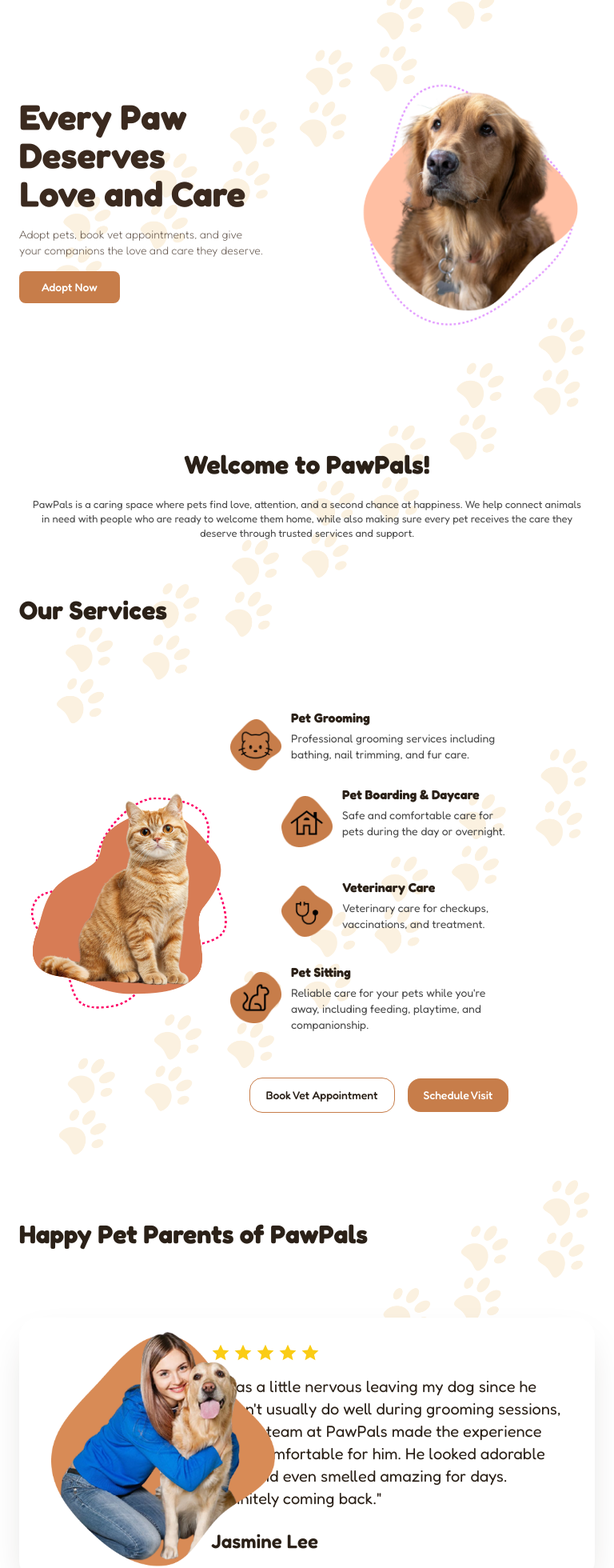
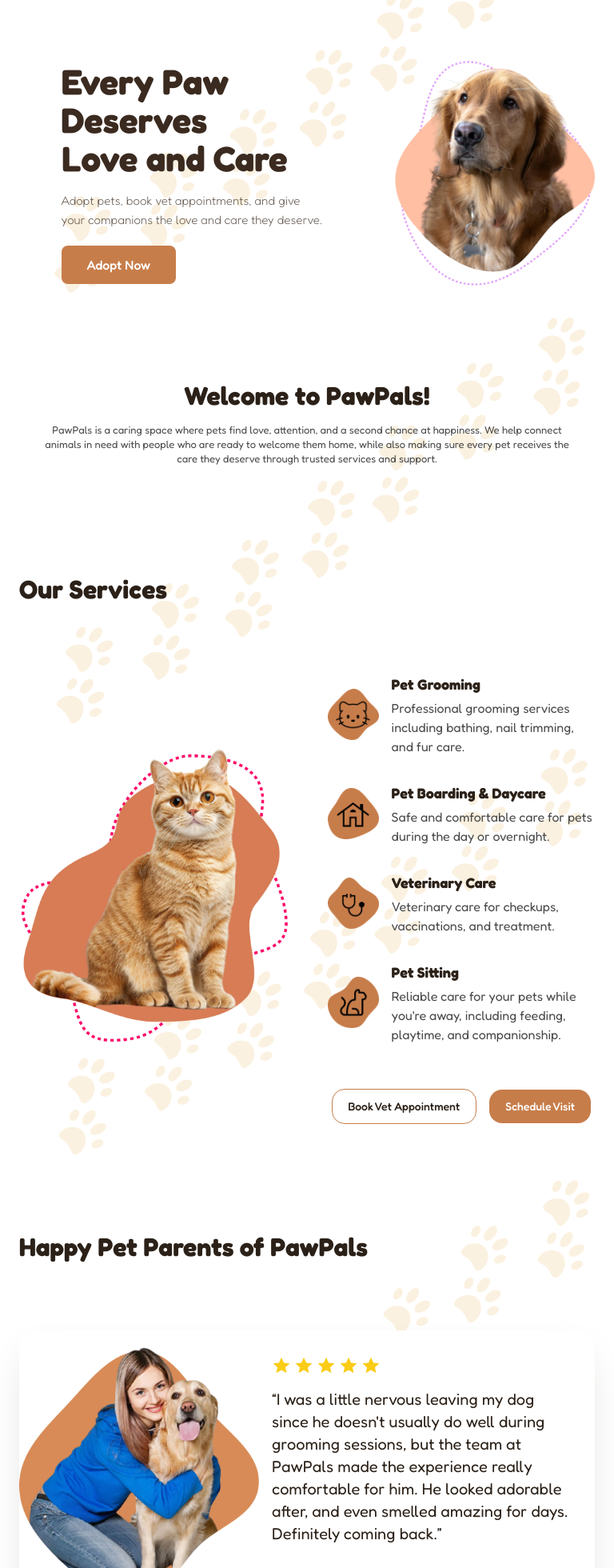
Before and after one commit to jandr003/PawPals, a Next.js app: page / in a window 768 px wide. Shown: the part 160-2120 px from the top of the page at 80% size. Built offline with nearby package versions, Linux system fonts and the light colour scheme.

Commit message:
Update PawPals pages and components

```diff
--- a/app/adopt/bella/page.jsx
+++ b/app/adopt/bella/page.jsx
@@ -134,7 +134,7 @@
               </h2>
               <div className="mt-3 space-y-3 text-lg leading-relaxed text-[#5C4A3D]">
                 <p>
-                  Bella is a warm, high-energy companion who thrives on attention and activity. Like most Labradors, she's eager to please, quick to learn, and happiest when she has a job to do — whether that's fetching a ball, greeting you at the door, or simply keeping you company on the couch after a long walk.
+                  Bella is a warm, high-energy companion who thrives on attention and activity. Like most Labradors, she&apos;s eager to please, quick to learn, and happiest when she has a job to do — whether that&apos;s fetching a ball, greeting you at the door, or simply keeping you company on the couch after a long walk.
                 </p>
                 <p>
                   She does well with an active household that can match her energy and give her regular exercise. Her friendly, food-motivated nature makes her easy to train, and she gets along well with people of all ages.
--- a/app/adopt/simba/page.jsx
+++ b/app/adopt/simba/page.jsx
@@ -134,10 +134,10 @@
               </h2>
               <div className="mt-3 space-y-3 text-lg leading-relaxed text-[#5C4A3D]">
                 <p>
-                  Simba is a confident, proud young orange tabby who carries himself like he owns the place. He's happiest stretched out in a patch of sunlight, watching everything around him with calm, curious eyes.
+                  Simba is a confident, proud young orange tabby who carries himself like he owns the place. He&apos;s happiest stretched out in a patch of sunlight, watching everything around him with calm, curious eyes.
                 </p>
                 <p>
-                  He does best in a quiet, sunny home with a cozy window spot to call his own. Give him a little time to warm up, and he'll reward you with a loyal, easygoing companion who loves being near his people.
+                  He does best in a quiet, sunny home with a cozy window spot to call his own. Give him a little time to warm up, and he&apos;ll reward you with a loyal, easygoing companion who loves being near his people.
                 </p>
               </div>
             </div>
--- a/app/components/Hero.jsx
+++ b/app/components/Hero.jsx
@@ -40,16 +40,16 @@
   );
 }
 
-function TrimmedImg({ src, alt, className }) {
+function TrimmedImg({ src, alt, className, query = "(max-width: 767px)" }) {
   const [trim, setTrim] = useState(null);
   const [mob, setMob] = useState(false);
   useEffect(() => {
-    const mq = window.matchMedia("(max-width: 767px)");
+    const mq = window.matchMedia(query);
     const f = () => setMob(mq.matches);
     f();
     mq.addEventListener("change", f);
     return () => mq.removeEventListener("change", f);
-  }, []);
+  }, [query]);
   useEffect(() => {
     const im = new window.Image();
     im.onload = () => {
@@ -124,7 +124,7 @@
 
 export default function Hero() {
   return (
-    <section className="relative overflow-x-clip pb-[100px]">
+    <section className="relative overflow-x-clip pb-[100px] md:pb-[160px]">
       <div className="pointer-events-none absolute inset-0">
         {PAW_POSITIONS.map((p, i) => (
           <div
@@ -146,27 +146,28 @@
         ))}
       </div>
 
-      <div className="relative flex w-full flex-col-reverse items-center gap-8 px-6 pt-0 md:flex-row md:items-center md:justify-between md:gap-4 md:pl-12 md:pr-9 md:pt-16 lg:items-start lg:gap-0 lg:pl-24 lg:pr-16 lg:pt-24 xl:pl-80 xl:pr-48">
-        <div className="w-full md:max-w-[400px] md:max-lg:text-left lg:max-w-[460px] xl:max-w-[720px]">
-          <h1 className="font-fredoka font-semibold leading-[1.1] text-text text-[36px] md:max-lg:font-bold md:text-[44px] lg:text-[48px] xl:text-[72px]">
-            Every Paw <br className="hidden md:max-lg:block" />Deserves <br className="hidden md:max-lg:block" />Love and Care
+      <div className="relative flex w-full flex-col-reverse items-center gap-8 px-6 pt-0 md:mx-auto md:max-w-[1100px] md:flex-row md:items-center md:justify-center md:gap-[clamp(24px,5vw,80px)] md:px-[clamp(24px,5vw,80px)] md:pt-2 lg:pt-4 xl:mx-0 xl:max-w-none xl:items-start xl:justify-between xl:gap-0 xl:pl-80 xl:pr-48 xl:pt-24">
+        <div className="w-full md:w-auto md:text-left xl:max-w-[720px]">
+          <h1 className="font-fredoka font-semibold leading-[1.1] text-text text-[36px] md:max-xl:font-bold md:text-[length:clamp(44px,5.4vw,64px)] xl:text-[72px]">
+            Every Paw <br className="hidden md:max-xl:block" />Deserves <br className="hidden md:max-xl:block" />Love and Care
           </h1>
-          <p className="mt-4 max-w-full font-fredoka font-light leading-relaxed text-text/80 text-base md:mt-4 md:max-w-[340px] md:text-sm lg:mt-6 lg:max-w-[420px] lg:text-lg xl:max-w-[560px] xl:text-2xl">
-            Adopt pets, book vet appointments, and give <br className="hidden md:max-lg:block" />your companions the love and care they deserve.
+          <p className="mt-4 max-w-full font-fredoka font-light leading-relaxed text-text/80 text-base md:mt-4 md:text-[length:clamp(15px,1.9vw,20px)] xl:mt-6 xl:max-w-[560px] xl:text-2xl">
+            Adopt pets, book vet appointments, and give <br className="hidden md:max-xl:block" />your companions the love and care they deserve.
           </p>
-          <button className="mt-6 rounded-full bg-button font-fredoka font-medium text-white shadow-[0_10px_24px_-10px_rgba(199,125,74,0.6)] transition hover:brightness-95 px-8 py-3 text-base md:mt-4 md:rounded-lg md:px-7 md:py-2.5 md:text-sm md:shadow-none lg:mt-8 lg:rounded-full lg:px-9 lg:py-4 lg:text-base lg:shadow-[0_10px_24px_-10px_rgba(199,125,74,0.6)] xl:px-12 xl:py-5 xl:text-xl">
+          <button className="mt-6 rounded-full bg-button font-fredoka font-medium text-white shadow-[0_10px_24px_-10px_rgba(199,125,74,0.6)] transition hover:brightness-95 px-8 py-3 text-base md:mt-5 md:rounded-lg md:px-8 md:py-3 md:text-base md:shadow-none lg:mt-6 lg:px-10 lg:py-3.5 lg:text-lg xl:mt-8 xl:rounded-full xl:px-12 xl:py-5 xl:text-xl xl:shadow-[0_10px_24px_-10px_rgba(199,125,74,0.6)]">
             Adopt Now
           </button>
         </div>
 
-        <img
+        <TrimmedImg
           src="/home/HOME-PICTURE-1.png"
           alt="Happy pet"
-          className="w-[80%] max-w-[300px] object-contain md:w-[320px] md:max-w-[320px] md:shrink-0 lg:w-full lg:-mt-16 lg:max-w-[460px] xl:-mt-52 xl:max-w-[700px]"
+          query="(min-width: 768px) and (max-width: 1279px)"
+          className="w-[80%] max-w-[300px] object-contain md:w-[clamp(250px,32vw,390px)] md:max-w-none md:shrink-0 xl:-mt-52 xl:w-full xl:max-w-[700px]"
         />
       </div>
 
-      <div className="relative mx-auto mt-10 w-[700px] max-w-full px-6 text-center md:mt-[100px] md:w-[740px] md:px-6 lg:w-[700px] lg:px-8">
+      <div className="relative mx-auto mt-10 w-[700px] max-w-full px-6 text-center md:mt-[120px] md:mb-[130px] md:w-[740px] md:px-6 lg:w-[700px] lg:px-8 xl:mt-[100px] xl:mb-0">
         <h2 className="font-fredoka text-[30px] font-bold text-[#2B2118] md:text-[32px] lg:text-[36px] xl:text-[44px]">
           Welcome to PawPals!
         </h2>
@@ -179,56 +180,56 @@
         </p>
       </div>
 
-      <div className="relative mx-auto mt-16 max-w-6xl px-6 text-left md:mt-24 md:px-8 lg:mt-[195px]">
+      <div className="relative mx-auto mt-16 max-w-6xl px-6 text-left md:mt-24 md:px-8 lg:mt-[130px] xl:mt-[195px]">
         <h2 className="font-fredoka text-[28px] font-bold text-[#2B2118] md:text-[32px] lg:text-[40px]">
           Our Services
         </h2>
       </div>
 
-      <div className="relative mx-auto mt-0 flex max-w-6xl flex-col items-center gap-8 px-6 md:mt-8 md:flex-row md:flex-nowrap md:items-center md:gap-6 lg:gap-20 xl:gap-28 xl:px-8">
+      <div className="relative mx-auto mt-0 flex max-w-6xl flex-col items-center gap-8 px-6 md:mt-8 md:flex-row md:flex-nowrap md:items-center md:justify-center md:gap-10 lg:gap-14 xl:gap-28 xl:px-8">
         <img
           src="/home/HOME-PICTURE-2.png"
           alt="Our Services"
-          className="-mt-14 w-full max-w-[280px] shrink-0 object-contain md:mt-0 md:max-w-[280px] lg:max-w-[420px] xl:max-w-[450px]"
+          className="-mt-14 w-full max-w-[280px] shrink-0 object-contain md:mt-0 md:w-[48%] md:max-w-[380px] md:scale-110 lg:w-[46%] lg:max-w-[500px] lg:scale-105 xl:w-full xl:max-w-[450px] xl:scale-100"
         />
 
-        <div className="flex w-full min-w-0 flex-col gap-6 md:-ml-6 md:mt-8 md:max-w-[340px] md:gap-8 lg:ml-0 lg:max-w-[420px] lg:gap-10 xl:-ml-6 xl:max-w-none xl:gap-12">
+        <div className="flex w-full min-w-0 flex-col gap-6 md:ml-0 md:mt-0 md:max-w-none md:flex-1 md:gap-8 lg:gap-9 xl:-ml-6 xl:mt-8 xl:gap-12">
           <div className="flex items-center gap-4">
-            <img src="/home/OUR-SERVICES1.png" alt="Service 1" className="h-14 w-14 shrink-0 object-contain md:-ml-4 md:h-16 md:w-16" />
-            <div className="min-w-0 flex-1 md:-ml-1 md:-mt-6">
-              <h3 className="font-fredoka text-base font-bold text-[#2B2118] lg:text-lg">Pet Grooming</h3>
-              <p className="mt-1 font-fredoka text-sm text-[#4A4A4A] lg:text-xl">
+            <img src="/home/OUR-SERVICES1.png" alt="Service 1" className="h-14 w-14 shrink-0 object-contain md:h-16 md:w-16 xl:-ml-4" />
+            <div className="min-w-0 flex-1 xl:-ml-1 xl:-mt-6">
+              <h3 className="font-fredoka text-base font-bold text-[#2B2118] md:text-lg">Pet Grooming</h3>
+              <p className="mt-1 font-fredoka text-sm text-[#4A4A4A] md:text-base xl:text-xl">
                 Professional grooming services including bathing, nail trimming, and fur care.
               </p>
             </div>
           </div>
 
           <div className="flex items-center gap-4">
-            <img src="/home/OUR-SERVICES2.png" alt="Service 2" className="h-14 w-14 shrink-0 object-contain md:ml-12 md:h-16 md:w-16" />
-            <div className="min-w-0 flex-1 md:-ml-1 md:-mt-6">
-              <h3 className="font-fredoka text-base font-bold text-[#2B2118] lg:text-lg">Pet Boarding &amp; Daycare</h3>
-              <p className="mt-1 font-fredoka text-sm text-[#4A4A4A] lg:text-xl">
+            <img src="/home/OUR-SERVICES2.png" alt="Service 2" className="h-14 w-14 shrink-0 object-contain md:h-16 md:w-16 xl:ml-12" />
+            <div className="min-w-0 flex-1 xl:-ml-1 xl:-mt-6">
+              <h3 className="font-fredoka text-base font-bold text-[#2B2118] md:text-lg">Pet Boarding &amp; Daycare</h3>
+              <p className="mt-1 font-fredoka text-sm text-[#4A4A4A] md:text-base xl:text-xl">
                 Safe and comfortable care for pets during the day or overnight.
               </p>
             </div>
           </div>
 
           <div className="flex items-center gap-4">
-            <img src="/home/OUR-SERVICES3.png" alt="Service 3" className="h-14 w-14 shrink-0 object-contain md:ml-12 md:mt-4 md:h-16 md:w-16" />
-            <div className="min-w-0 flex-1 md:-ml-1">
-              <h3 className="font-fredoka text-base font-bold text-[#2B2118] lg:text-lg">Veterinary Care</h3>
-              <p className="mt-1 font-fredoka text-sm text-[#4A4A4A] lg:text-xl">
+            <img src="/home/OUR-SERVICES3.png" alt="Service 3" className="h-14 w-14 shrink-0 object-contain md:h-16 md:w-16 xl:ml-12 xl:mt-4" />
+            <div className="min-w-0 flex-1 xl:-ml-1">
+              <h3 className="font-fredoka text-base font-bold text-[#2B2118] md:text-lg">Veterinary Care</h3>
+              <p className="mt-1 font-fredoka text-sm text-[#4A4A4A] md:text-base xl:text-xl">
                 Veterinary care for checkups, vaccinations, and treatment.
               </p>
             </div>
           </div>
 
           <div className="flex items-center gap-4">
-            <img src="/home/OUR-SERVICES4.png" alt="Service 4" className="h-14 w-14 shrink-0 object-contain md:-ml-4 md:h-16 md:w-16" />
-            <div className="min-w-0 flex-1 md:-ml-1">
-              <h3 className="font-fredoka text-base font-bold text-[#2B2118] lg:text-lg">Pet Sitting</h3>
-              <p className="mt-1 font-fredoka text-sm text-[#4A4A4A] lg:text-xl">
-                Reliable care for your pets while you're away, including feeding, playtime, and companionship.
+            <img src="/home/OUR-SERVICES4.png" alt="Service 4" className="h-14 w-14 shrink-0 object-contain md:h-16 md:w-16 xl:-ml-4" />
+            <div className="min-w-0 flex-1 xl:-ml-1">
+              <h3 className="font-fredoka text-base font-bold text-[#2B2118] md:text-lg">Pet Sitting</h3>
+              <p className="mt-1 font-fredoka text-sm text-[#4A4A4A] md:text-base xl:text-xl">
+                Reliable care for your pets while you&apos;re away, including feeding, playtime, and companionship.
               </p>
             </div>
           </div>
@@ -244,7 +245,7 @@
         </div>
       </div>
 
-      <div className="relative mx-auto mt-20 max-w-6xl px-6 text-left md:mt-32 md:px-8 lg:mt-[280px]">
+      <div className="relative mx-auto mt-20 max-w-6xl px-6 text-left md:mt-[130px] md:px-8 lg:mt-[130px] xl:mt-[280px]">
         <h2 className="font-fredoka text-[28px] font-bold text-[#2B2118] md:text-[32px] lg:text-[40px]">
           Happy Pet Parents of PawPals
         </h2>
@@ -253,25 +254,28 @@
       {TESTIMONIALS.map((t, i) => (
         <div
           key={t.name}
-          className={`relative mx-auto flex max-w-6xl flex-col-reverse items-center px-6 md:block md:px-10 ${
-            i === 0 ? "mt-10 md:mt-[55px]" : "mt-10 md:mt-[120px]"
+          className={`testimonial-row relative mx-auto flex max-w-6xl flex-col-reverse items-center px-6 md:block md:px-6 lg:px-10 ${
+            i === 0 ? "mt-10 md:mt-[55px]" : "mt-10 md:mt-16 lg:mt-[120px]"
           }`}
         >
-          <div className="relative w-full rounded-3xl bg-white p-6 pt-16 shadow-[0_20px_50px_-20px_rgba(43,33,24,0.25)] md:p-8 md:pl-[240px] lg:p-10 lg:pl-[440px]">
+          <div className="relative w-full rounded-3xl bg-white p-6 pt-16 shadow-[0_20px_50px_-20px_rgba(43,33,24,0.25)] md:p-8 md:pl-[316px] lg:p-10 lg:pl-[440px]">
             <Stars />
             <p className="font-fredoka text-base leading-relaxed text-[#2B2118] md:text-xl lg:max-w-[600px] lg:text-2xl">
-              "{t.text}"
+              &ldquo;{t.text}&rdquo;
             </p>
             <p className="mt-4 font-fredoka text-xl font-semibold text-[#2B2118] md:mt-6 md:text-2xl lg:text-3xl">
               {t.name}
             </p>
           </div>
 
-          <TrimmedImg
-            src={t.img}
-            alt="Happy pet parent"
-            className="relative z-10 -mb-9 h-auto w-[88%] object-contain md:absolute md:left-16 md:top-1/2 md:mb-0 md:w-[280px] md:-translate-y-1/2 lg:left-12 lg:w-[420px] xl:w-[400px]"
-          />
+          <div className="relative z-10 -mb-9 w-[88%] md:absolute md:left-6 md:top-1/2 md:mb-0 md:h-[320px] md:w-[300px] md:-translate-y-1/2 lg:left-12 lg:h-auto lg:w-[420px] xl:w-[400px]">
+            <TrimmedImg
+              src={t.img}
+              alt="Happy pet parent"
+              query="(max-width: 1023px)"
+              className="block h-auto w-full object-contain md:h-full lg:h-auto"
+            />
+          </div>
         </div>
       ))}
 
@@ -310,7 +314,7 @@
           </button>
         </div>
 
-        <div className="relative mx-auto mt-24 max-w-6xl text-left md:mt-56">
+        <div className="relative mx-auto mt-20 max-w-6xl text-left md:mt-[130px]">
           <h2 className="font-fredoka text-[30px] font-bold text-[#2B2118] md:text-[40px] xl:text-[44px]">
             Pet Care Stories
           </h2>
@@ -324,8 +328,8 @@
                 <img src={p.img} alt={p.title} width={800} height={533} className="block h-56 w-full object-cover md:h-64" />
                 <div className="p-5">
                   <h3 className="font-fredoka text-xl font-bold text-[#2B2118]">{p.title}</h3>
-                  <p className="mt-2 text-sm text-[#4A4A4A]">{p.text}</p>
-                  <p className="mt-3 text-xs text-[#8A8A8A]">24 May 2026</p>
+                  <p className="mt-2 font-fredoka text-sm text-[#4A4A4A]">{p.text}</p>
+                  <p className="mt-3 font-fredoka text-xs text-[#8A8A8A]">24 May 2026</p>
                   <Link href="/blog" className="mt-2 inline-block font-fredoka font-semibold text-[#2B2118] transition-colors hover:text-button">
                     Read more
                   </Link>
--- a/app/global.css
+++ b/app/global.css
@@ -1,6 +1,12 @@
 @tailwind base;
 @tailwind components;
 @tailwind utilities;
+
+*,
+*::before,
+*::after {
+	font-family: var(--font-fredoka), "Fredoka", sans-serif !important;
+}
 
 html {
 	scroll-behavior: smooth;
@@ -138,15 +144,6 @@
 	}
 
 	html,
-	body,
-	button,
-	input,
-	textarea,
-	select {
-		font-family: var(--font-fredoka);
-	}
-
-	html,
 	body {
 		overflow-x: hidden;
 	}
@@ -156,3 +153,78 @@
 		max-width: none !important;
 	}
 }
+
+@media (min-width: 768px) and (max-width: 1279px) {
+	.about-hero > img:nth-of-type(2) {
+		width: 100% !important;
+		max-width: none !important;
+		margin: 0 !important;
+	}
+
+	.about-hero .about-hero-copy-wrap {
+		margin-top: 0 !important;
+		padding-left: 0 !important;
+		padding-right: 0 !important;
+		padding-top: clamp(145px, 15vw, 188px) !important;
+	}
+
+	.about-hero .about-hero-copy {
+		padding-left: clamp(4.75rem, 8.5vw, 6.5rem) !important;
+		padding-right: 1rem !important;
+		padding-bottom: 0 !important;
+		padding-top: clamp(1.25rem, 2.4vw, 2rem) !important;
+	}
+
+	.about-hero .about-hero-title {
+		font-size: clamp(2.25rem, 4vw, 2.75rem) !important;
+		line-height: 1.05 !important;
+	}
+
+	.about-hero .about-hero-subtitle {
+		margin-top: 0.75rem !important;
+		max-width: none !important;
+		font-size: clamp(0.9rem, 1.55vw, 1.05rem) !important;
+		line-height: 1.25 !important;
+		white-space: nowrap;
+	}
+
+	main > nav + section > div:nth-child(2) {
+		padding-bottom: 0 !important;
+		margin-bottom: 0 !important;
+		min-height: 0 !important;
+		height: auto !important;
+		align-items: center !important;
+	}
+
+	main > nav + section > div:nth-child(2) > img {
+		display: block;
+		margin: 0 !important;
+	}
+
+	main > nav + section > div:nth-child(3) {
+		margin-top: 120px !important;
+		padding-top: 0 !important;
+		padding-left: 2.5rem !important;
+		padding-right: 2.5rem !important;
+	}
+
+	main > nav + section > div:nth-child(3) h2 {
+		margin: 0;
+		line-height: 1.1;
+	}
+}
+
+@media (min-width: 768px) and (max-width: 1023px) {
+	.about-hero .about-hero-copy-wrap {
+		padding-top: clamp(126px, 14vw, 140px) !important;
+	}
+
+	.about-hero .about-hero-copy {
+		padding-top: 0.75rem !important;
+	}
+
+	.about-hero .about-hero-subtitle {
+		max-width: 28ch !important;
+		white-space: normal;
+	}
+}
--- a/app/layout.jsx
+++ b/app/layout.jsx
@@ -5,6 +5,7 @@
   subsets: ["latin"],
   weight: ["300", "400", "500", "600", "700"],
   variable: "--font-fredoka",
+  display: "swap",
 });
 
 export const metadata = {
@@ -18,8 +19,8 @@
 
 export default function RootLayout({ children }) {
   return (
-    <html lang="en" className={fredoka.variable}>
-      <body className="m-0 p-0">{children}</body>
+    <html lang="en" className={`${fredoka.variable} ${fredoka.className}`}>
+      <body className={`m-0 p-0 ${fredoka.className}`}>{children}</body>
     </html>
   );
 }
```
Also changed, not shown: app/components/AboutUs.jsx (+5 -5 lines), app/components/Footer.jsx (+18 -18 lines).
